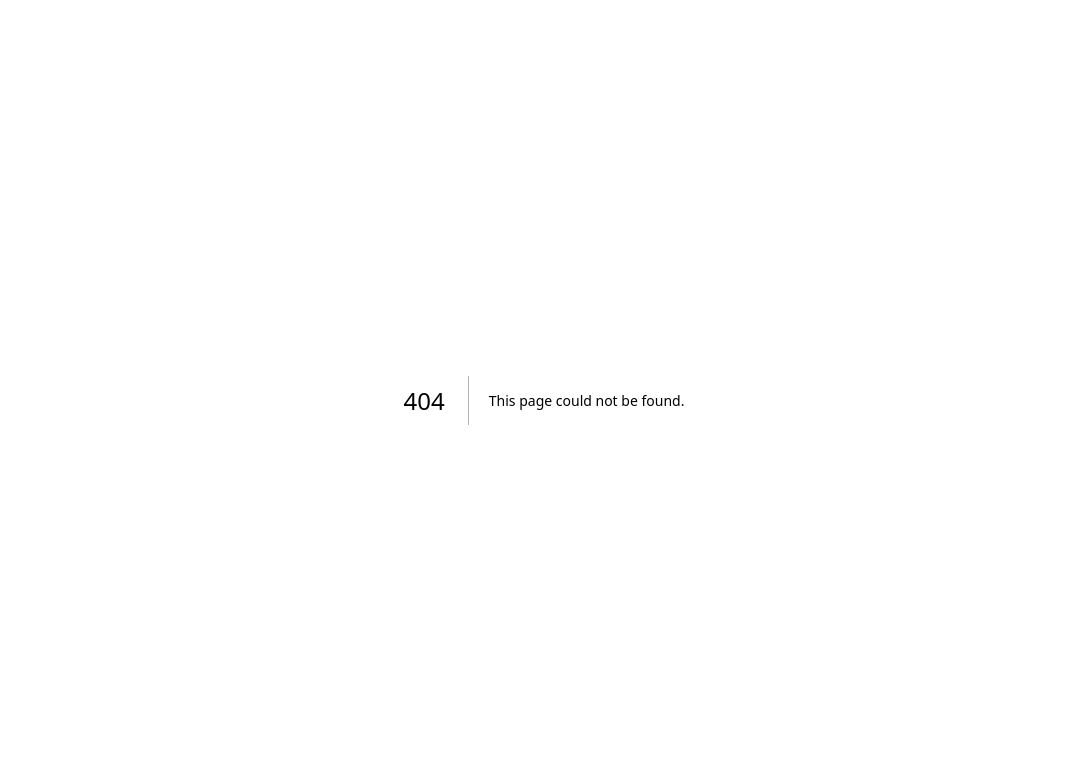
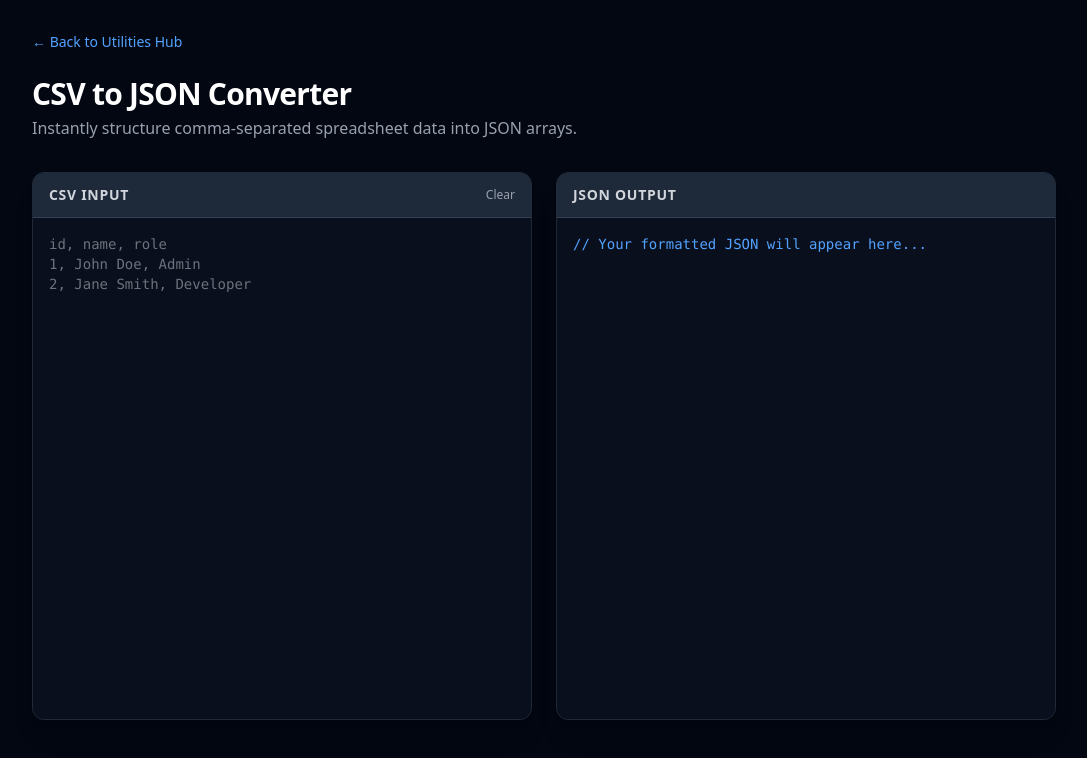
Before and after one commit to Amit-B8/DevBox, a Next.js app: page /utilities/csv-to-json in a window 1280 px wide. Before the commit this address had no page. Shown: the top 758 px of the page, without its empty margins (96-1183 px from the left). Built offline with nearby package versions, Linux system fonts and the light colour scheme.

Commit message:
Added a csv to json converter

```diff
--- /dev/null
+++ b/src/app/utilities/csv-to-json/page.tsx
@@ -0,0 +1,94 @@
+"use client";
+
+import React, { useState } from 'react';
+import Link from 'next/link';
+
+export default function CsvToJson() {
+  const [csvInput, setCsvInput] = useState('');
+  const [jsonOutput, setJsonOutput] = useState('');
+  const [error, setError] = useState('');
+
+  const handleConvert = (input: string) => {
+    setCsvInput(input);
+
+    if (!input.trim()) {
+      setJsonOutput('');
+      setError('');
+      return;
+    }
+
+    try {
+      const lines = input.trim().split('\n');
+      if (lines.length < 2) {
+        throw new Error('CSV must contain at least a header row and one data row.');
+      }
+
+      const headers = lines[0].split(',').map(header => header.trim());
+
+      const result = lines.slice(1).map(line => {
+        const values = line.split(',');
+        const obj: any = {};
+        headers.forEach((header, index) => {
+          obj[header] = values[index] ? values[index].trim() : '';
+        });
+        return obj;
+      });
+
+      setJsonOutput(JSON.stringify(result, null, 2));
+      setError('');
+    } catch (err: any) {
+      setError(err.message || 'Failed to parse CSV format.');
+      setJsonOutput('');
+    }
+  };
+
+  return (
+    <main className="min-h-screen p-8 bg-gray-950 text-white flex flex-col">
+      <div className="max-w-5xl mx-auto w-full flex-grow flex flex-col">
+
+        <Link href="/utilities" className="text-blue-400 hover:text-blue-300 text-sm mb-6 inline-block">
+          &larr; Back to Utilities Hub
+        </Link>
+
+        <header className="mb-8">
+          <h1 className="text-3xl font-bold tracking-tight">CSV to JSON Converter</h1>
+          <p className="text-gray-400 mt-1">Instantly structure comma-separated spreadsheet data into JSON arrays.</p>
+        </header>
+
+        <div className="grid grid-cols-1 md:grid-cols-2 gap-6 flex-grow pb-12">
+
+          {/* Input Area */}
+          <div className="bg-gray-900 border border-gray-800 rounded-xl flex flex-col shadow-xl overflow-hidden">
+            <div className="bg-gray-800 border-b border-gray-700 px-4 py-3 flex justify-between items-center">
+              <h3 className="text-sm font-semibold text-gray-300 uppercase tracking-wider">CSV Input</h3>
+              <button
+                onClick={() => handleConvert('')}
+                className="text-xs text-gray-400 hover:text-red-400 transition-colors"
+              >
+                Clear
+              </button>
+            </div>
+            <textarea
+              value={csvInput}
+              onChange={(e) => handleConvert(e.target.value)}
+              placeholder="id, name, role&#10;1, John Doe, Admin&#10;2, Jane Smith, Developer"
+              className="w-full flex-grow min-h-[300px] bg-gray-950/50 p-4 text-sm font-mono text-gray-300 focus:outline-none focus:ring-1 focus:ring-blue-500 resize-none"
+            />
+          </div>
+
+          {/* Output Area */}
+          <div className="bg-gray-900 border border-gray-800 rounded-xl flex flex-col shadow-xl overflow-hidden">
+            <div className="bg-gray-800 border-b border-gray-700 px-4 py-3 flex justify-between items-center">
+              <h3 className="text-sm font-semibold text-gray-300 uppercase tracking-wider">JSON Output</h3>
+              {error && <span className="text-xs text-red-400">{error}</span>}
+            </div>
+            <pre className="w-full flex-grow min-h-[300px] bg-gray-950/50 p-4 text-sm font-mono text-blue-400 overflow-auto">
+              {jsonOutput || '// Your formatted JSON will appear here...'}
+            </pre>
+          </div>
+
+        </div>
+      </div>
+    </main>
+  );
+}
--- a/src/app/utilities/page.tsx
+++ b/src/app/utilities/page.tsx
@@ -39,6 +39,13 @@ export default function UtilitiesHub() {
               </div>
             </Link>
 
+            <Link href="/utilities/csv-to-json" className="group block">
+              <div className="p-6 rounded-xl bg-gray-900 border border-gray-800 group-hover:border-emerald-500 transition-all h-full">
+                <h3 className="text-xl font-semibold mb-2">CSV to JSON</h3>
+                <p className="text-gray-400 text-sm">Instantly structure raw comma-separated spreadsheet data into JSON arrays.</p>
+              </div>
+            </Link>
+
           </div>
         </section>
 
```
